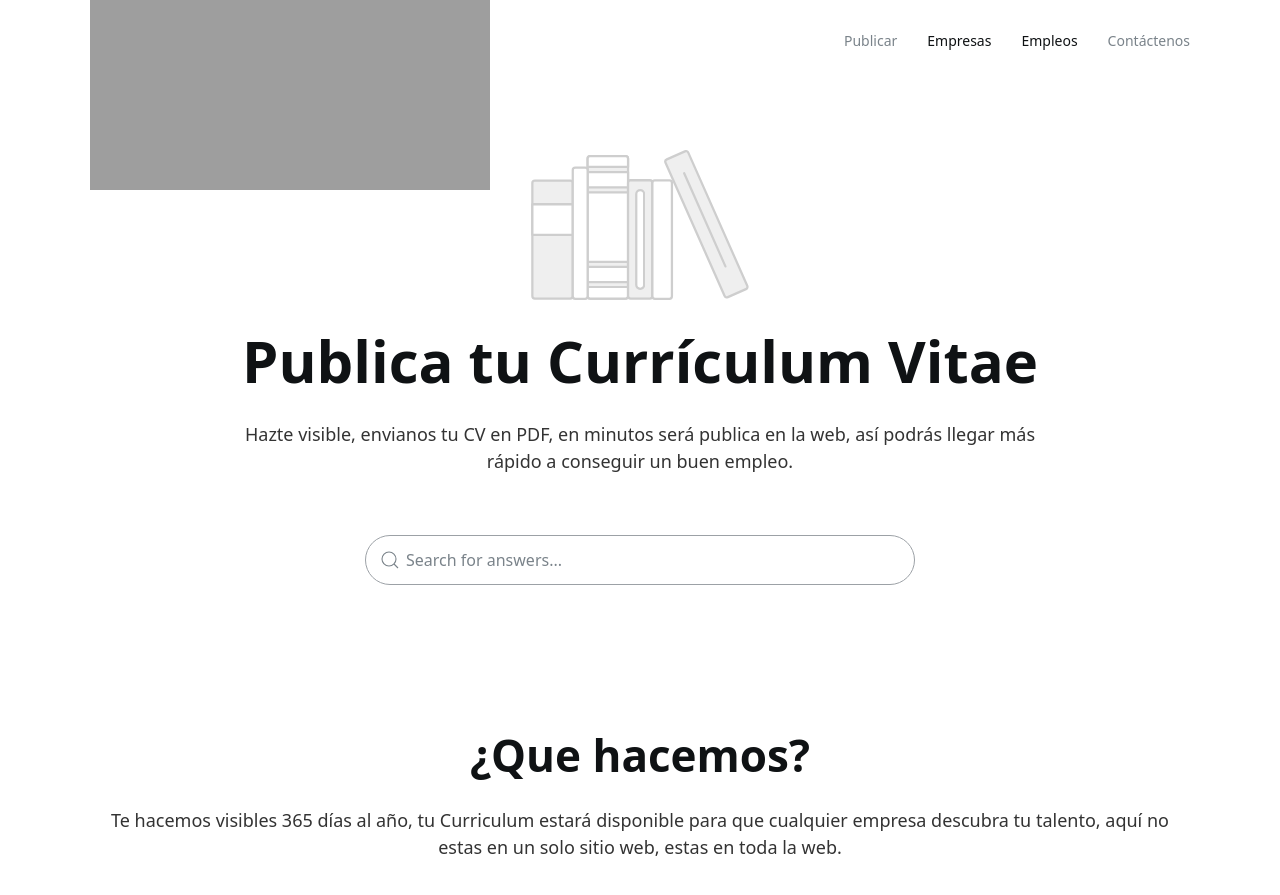
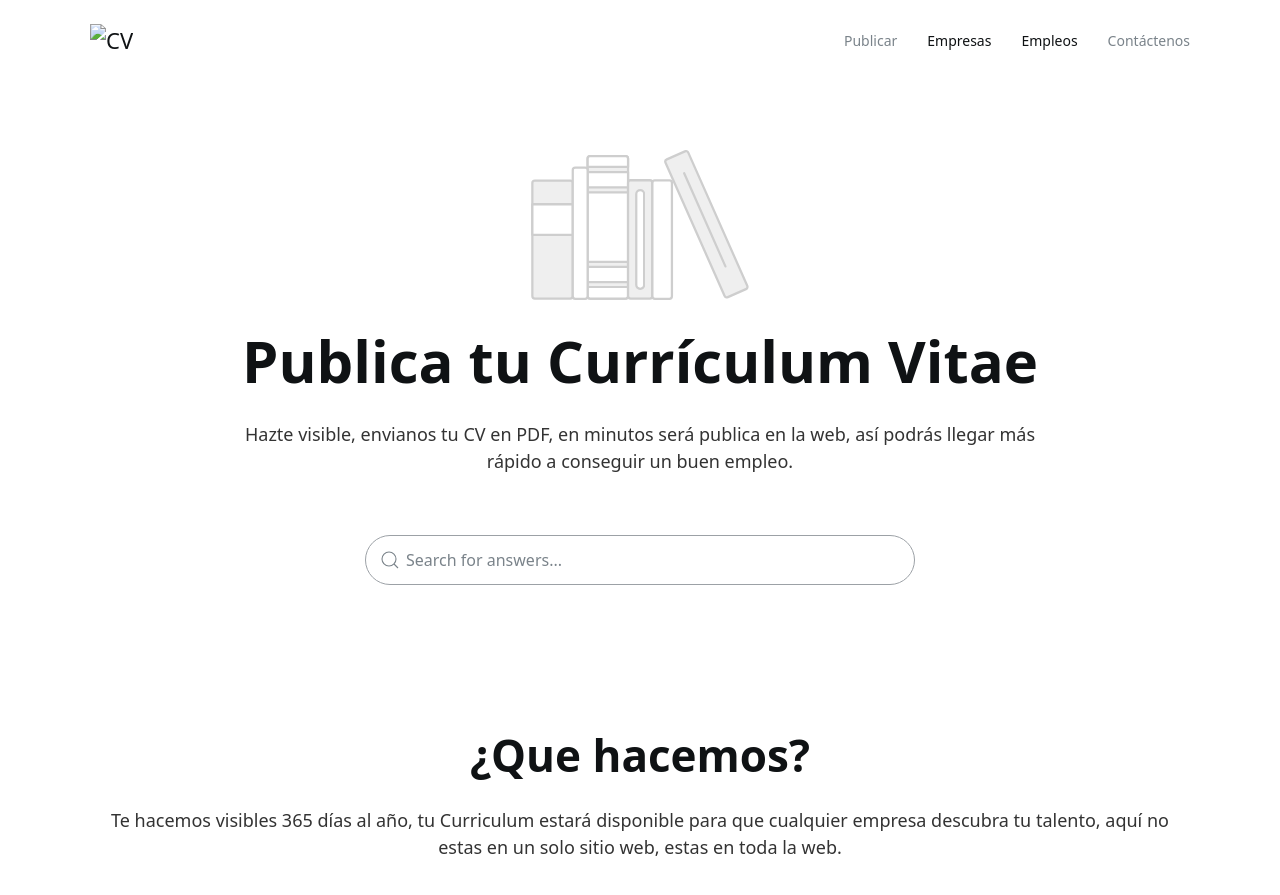
Before and after one commit to jelmii/jelmii.github.io, a Jekyll site: the page built from index.md, in a window 1280 px wide and 900 px high. Shown: the top 895 px of the window. Built offline with Jekyll 4.4.1, drawn with Linux system fonts in a browser that asks for light colours.

Commit message:
Update _config.yml

```diff
--- a/_config.yml
+++ b/_config.yml
@@ -19,7 +19,7 @@ url:                "http://www.publicatucv.com/"
 
 # Site logo, image or text
 brand:
-    image:          logo.svg  # e.g. logo.png, upload logo image file to /assets/img/ folder
+    image:          logo.png  # e.g. logo.png, upload logo image file to /assets/img/ folder
     text:           CV      # if the above "logo:" image variable  is not set, this text logo is displayed instead
 
 # Default author settings
```
